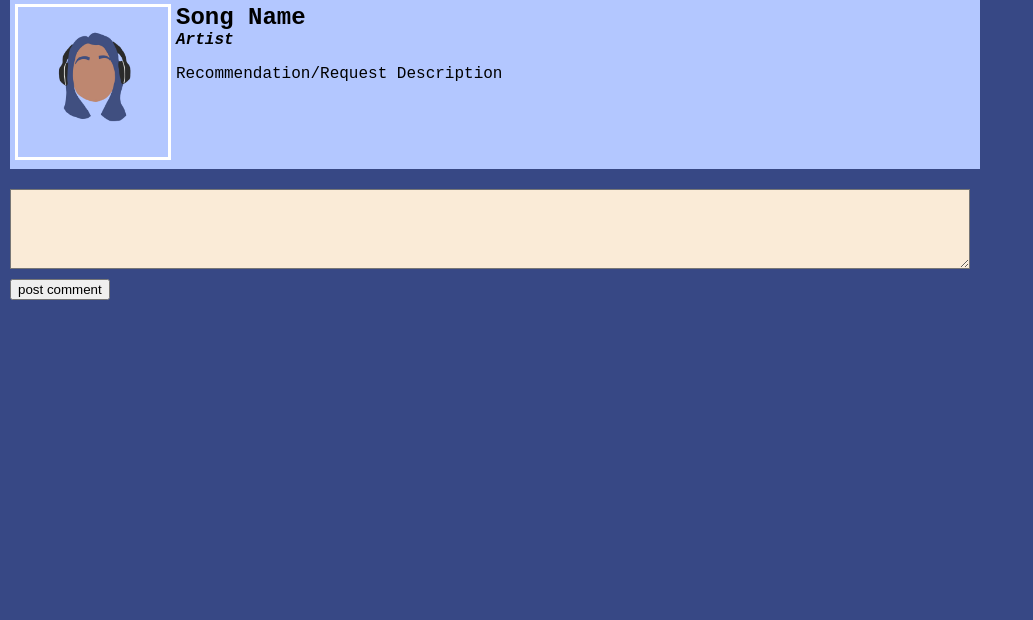
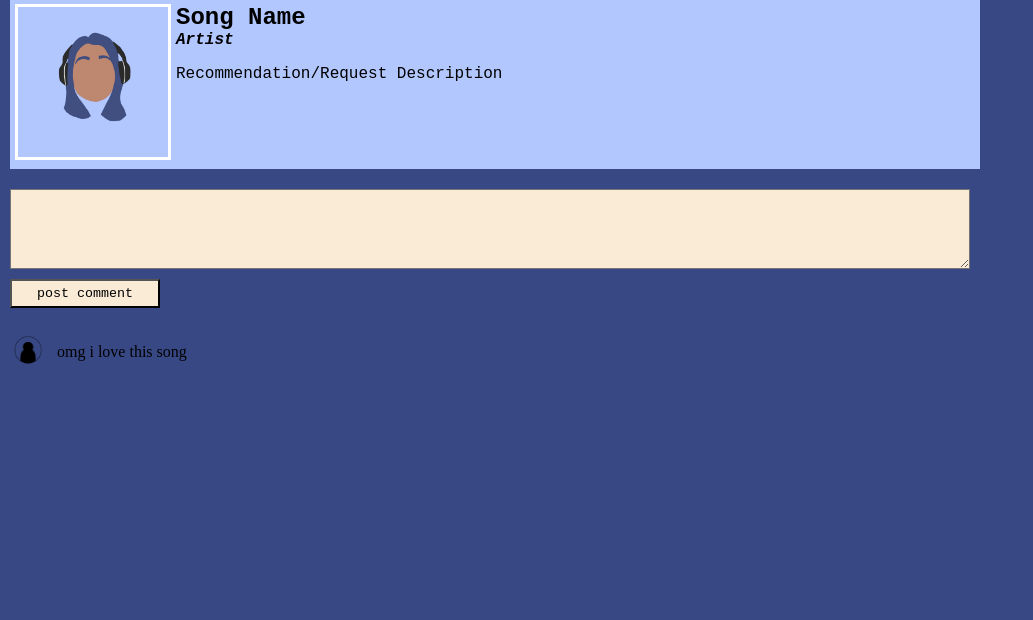
Before and after one commit to norinats/musicrecsbynori, a PHP site: page /comments.php in a window 1280 px wide. Shown: the part 65-685 px from the top of the page, without its empty margins (0-1033 px from the left). Run offline with PHP 8.4, Linux system fonts and the light colour scheme.

Commit message:
added to comments

```diff
--- a/comments.php
+++ b/comments.php
@@ -17,4 +17,9 @@
             <br>
             <input type="submit" value="post comment">
         </form>
+
+        <table class="comments-table">
+            <tr><td><img src="images/profile_icon.png" alt="profile-pic"></td><td>omg i love this song</td></tr>
+
+        </table>
     <?php require_once "footer.php"; ?>
--- a/css/comments.css
+++ b/css/comments.css
@@ -7,15 +7,21 @@ form {
     display: block;
 }
 
+textarea, input {
+    font-family: 'Courier New', Courier, monospace;
+    background-color: antiquewhite;
+}
+
 textarea {
     margin: 10px;
     width: 75%;
-    background-color: antiquewhite;
     height: 10%
 }
 
 input[type=submit] {
     margin-left: 10px;
+    padding: 5px;
+    min-width: 150px;
 }
 
 .song-profile {
@@ -43,3 +49,8 @@ input[type=submit] {
     border: 3px solid white;
     margin-right: 5px;
 }
+
+.comments-table img {
+    height: 50px;
+    width: 50px;
+}
```
